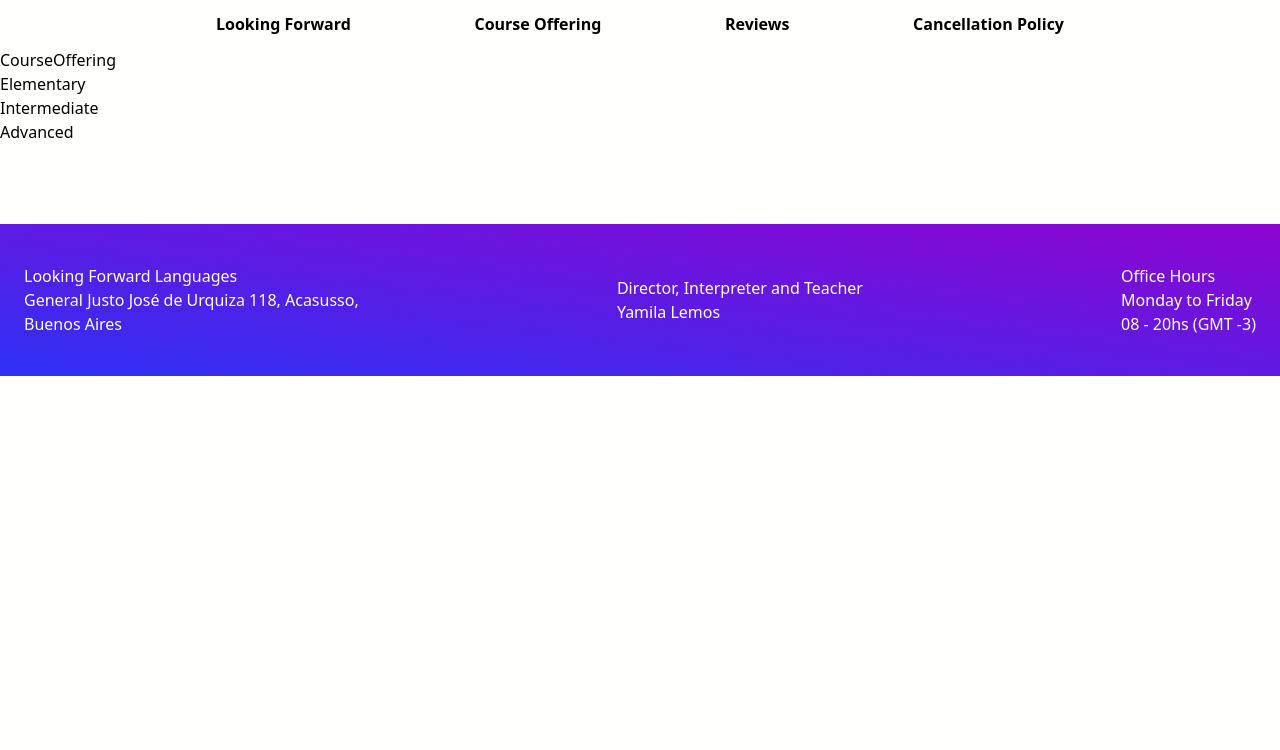
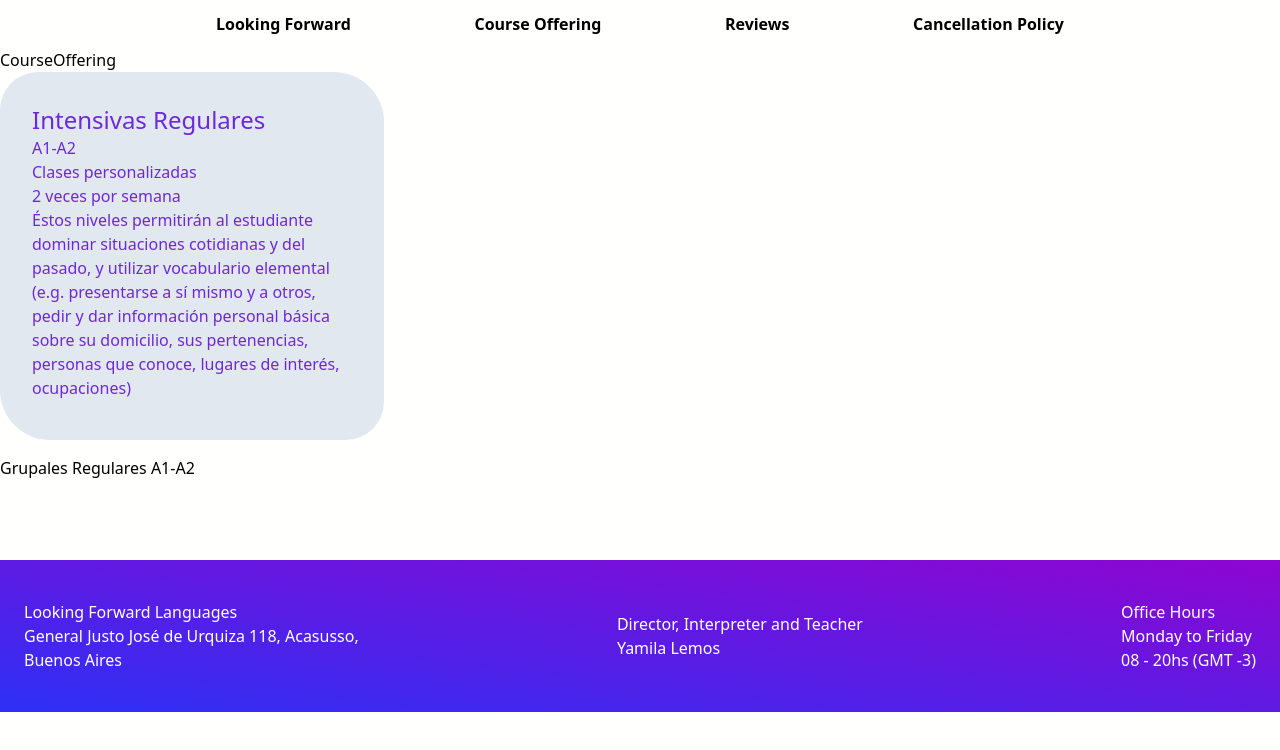
Before and after one commit to AucaCoyan/looking-forward, a Next.js app: page /CourseOffering in a window 1280 px wide. Shown: the top 750 px of the page. Built offline with nearby package versions, Linux system fonts and the light colour scheme.

Commit message:
:lipstick: add card in `CourseOffering` (WIP)

```diff
--- a/src/pages/CourseOffering.tsx
+++ b/src/pages/CourseOffering.tsx
@@ -4,11 +4,25 @@ const CourseOffering = () => {
   return (
     <>
       <div>CourseOffering</div>
-      <ul>
-        <li>Elementary</li>
-        <li>Intermediate</li>
-        <li>Advanced</li>
-      </ul>
+      {/* Group of cards */}
+      <div className="grid gap-4">
+        {/* First card */}
+        <div className="w-96 rounded-tl-[38px]  rounded-tr-[50px]  rounded-br-[38px]  rounded-bl-[50px] bg-slate-200 px-8 pt-8 pb-10 text-violet-700">
+          <div className="text-2xl">Intensivas Regulares</div>
+          <div>A1-A2</div>
+          <div>Clases personalizadas</div>
+          <div>2 veces por semana</div>
+          <div>
+            Éstos niveles permitirán al estudiante dominar situaciones
+            cotidianas y del pasado, y utilizar vocabulario elemental (e.g.
+            presentarse a sí mismo y a otros, pedir y dar información personal
+            básica sobre su domicilio, sus pertenencias, personas que conoce,
+            lugares de interés, ocupaciones)
+          </div>
+        </div>
+        {/* Seconde card */}
+        <div>Grupales Regulares A1-A2</div>
+      </div>
     </>
   );
 };
```
